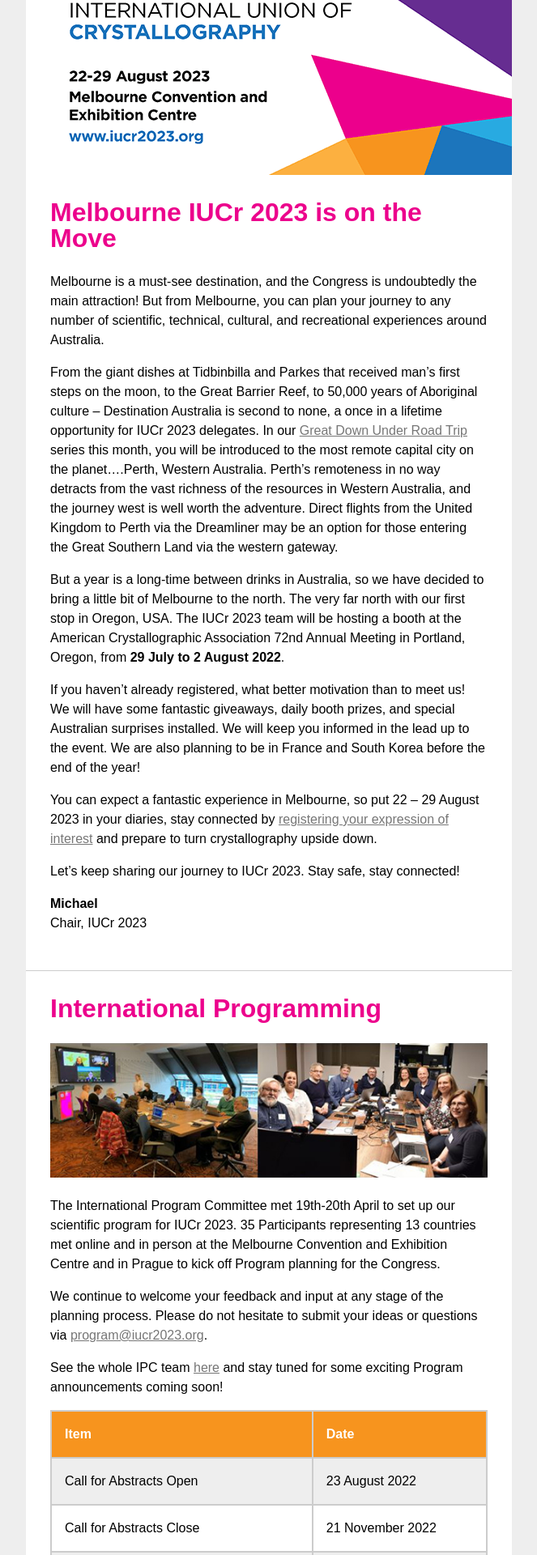
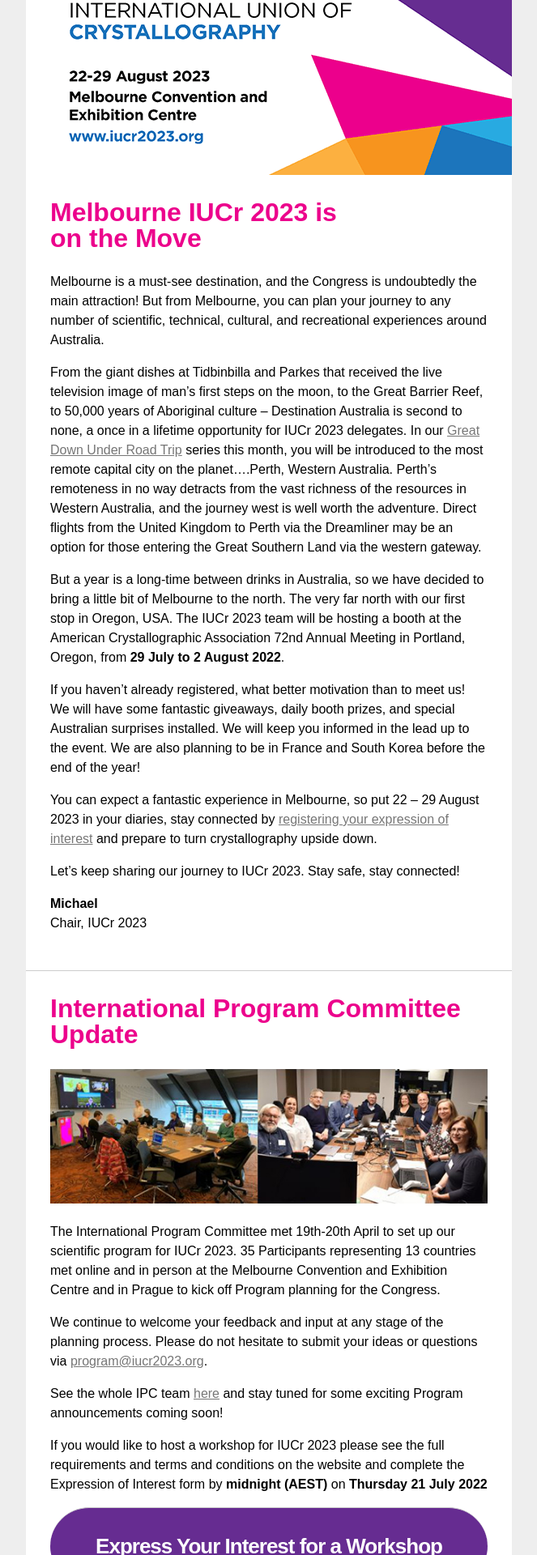
Before and after one commit to ICMS-Australasia/IUCr2023, a Jekyll site: the page news/3.html, which Jekyll copies as it is, in a window 1280 px wide. Shown: the part 331-2251 px from the top of the page at 81% size, without its empty margins (308-971 px from the left). Built offline with Jekyll 4.4.1, drawn with Linux system fonts in a browser that asks for light colours; some of the changed text lies outside the part shown.

Commit message:
ezine update

```diff
--- a/news/3.html
+++ b/news/3.html
@@ -29,10 +29,10 @@
                 <table width="600" border="0" cellspacing="0" cellpadding="30" class="no-bdr">
                     <tr>
                         <td>
-                            <h2 class="first">Melbourne IUCr 2023 is on the Move</h2>
+                            <h2 class="first">Melbourne IUCr 2023 is <br>on the Move</h2>
 
-                            <p>Melbourne is a must-see destination, and the Congress is undoubtedly the main attraction! But from Melbourne, you can plan your journey to any number of scientific, technical, cultural, and recreational experiences around Australia.  </p>
-                            <p>From the giant dishes at Tidbinbilla and Parkes that received man’s first steps on the moon, to the Great Barrier Reef, to 50,000 years of Aboriginal culture – Destination Australia is second to none, a once in a lifetime opportunity for IUCr 2023 delegates.  In our <a href="http://iucr2023.org/the-great-road-trip-downunder/" target="_blank">Great Down Under Road Trip</a> series this month, you will be introduced to the most remote capital city on the planet….Perth, Western Australia.  Perth’s remoteness in no way detracts from the vast richness of the resources in Western Australia, and the journey west is well worth the adventure.  Direct flights from the United Kingdom to Perth via the Dreamliner may be an option for those entering the Great Southern Land via the western gateway.</p>
+                            <p>Melbourne is a must-see destination, and the Congress is undoubtedly the main attraction! But from Melbourne, you can plan your journey to any number of scientific, technical, cultural, and recreational experiences around Australia.</p>
+                            <p>From the giant dishes at Tidbinbilla and Parkes that received the live television image of man’s first steps on the moon, to the Great Barrier Reef, to 50,000 years of Aboriginal culture – Destination Australia is second to none, a once in a lifetime opportunity for IUCr 2023 delegates.  In our <a href="http://iucr2023.org/the-great-road-trip-downunder/" target="_blank">Great Down Under Road Trip</a> series this month, you will be introduced to the most remote capital city on the planet….Perth, Western Australia.  Perth’s remoteness in no way detracts from the vast richness of the resources in Western Australia, and the journey west is well worth the adventure.  Direct flights from the United Kingdom to Perth via the Dreamliner may be an option for those entering the Great Southern Land via the western gateway.</p>
                             <p>But a year is a long-time between drinks in Australia, so we have decided to bring a little bit of Melbourne to the north.  The very far north with our first stop in Oregon, USA.   The IUCr 2023 team will be hosting a booth at the American Crystallographic Association 72nd Annual Meeting in Portland, Oregon, from <b>29 July to 2 August 2022</b>.</p>
                             <p>If you haven’t already registered, what better motivation than to meet us!  We will have some fantastic giveaways, daily booth prizes, and special Australian surprises installed. We will keep you informed in the lead up to the event.  We are also planning to be in France and South Korea before the end of the year!</p>
                             <p>You can expect a fantastic experience in Melbourne, so put 22 – 29 August 2023 in your diaries, stay connected by <a href="https://icmsaust.eventsair.com/iucr-2023/expression-of-interest" target="_blank">registering your expression of interest</a> and prepare to turn crystallography upside down.</p>
@@ -47,14 +47,23 @@
                 <table width="600" border="0" cellspacing="0" cellpadding="30">
                     <tr>
                         <td>
-                            <h2 class="first">International Programming</h2>
+                            <h2 class="first">International Program Committee Update</h2>
 
                             <img src="./img/3-1.jpg" width="540">
 
-                            <p>The International Program Committee met 19th-20th April to set up our scientific program for IUCr 2023.  35 Participants representing 13 countries met online and in person at the Melbourne Convention and Exhibition Centre and in Prague to kick off Program planning for the Congress. </p>
+                            <p>The International Program Committee met 19th-20th April to set up our scientific program for IUCr 2023. 35 Participants representing 13 countries met online and in person at the Melbourne Convention and Exhibition Centre and in Prague to kick off Program planning for the Congress. </p>
                             <p>We continue to welcome your feedback and input at any stage of the planning process. Please do not hesitate to submit your ideas or questions via <a href="mailto:program@iucr2023.org">program@iucr2023.org</a>. </p>
                             <p>See the whole IPC team <a href="http://iucr2023.org/international-program-committee/" target="_blank">here</a> and stay tuned for some exciting Program announcements coming soon!</p>
 
+                            <p>If you would like to host a workshop for IUCr 2023 please see the full requirements and terms and conditions on the website and complete the Expression of Interest form by <b>midnight (AEST)</b> on <b>Thursday 21 July 2022</b></p>
+                            <table class="btn" width="100%" cellpadding="20">
+                                <tr>
+                                    <td align="center">
+                                        <a href="https://iucr2023.org/call-for-workshops/" target="_blank">Express Your Interest for a Workshop</a>
+                                    </td>
+                                </tr>
+                            </table>
+                            <br>
                             <table width="100%" border="0" cellspacing="0" cellpadding="10" class="keydates">
                                 <tr>
                                     <th width="60%">Item</th>
@@ -91,16 +100,24 @@
                     <tr>
                         <td>
 
-                            <h2 class="first">Standout from the Crowd – IUCr 2023 Sponsorship </h2>
+                            <h2 class="first">Standout from the Crowd – <br>IUCr 2023 Sponsorship </h2>
                             <img src="./img/3-2.jpg" width="540">
-                            <img src="./img/iucr-p.png" class="fr mt-2" width="150">
-                            <p>The IUCr 2023 organisers are working hard to make the Congress affordable. We also want you to bring your families along. Our Congress will have family-friendly initiatives, including on-site childcare and inclusive activities. To achieve these goals and get the best scientific program to our shores, we seek the support of our partners around the world.</p>
-                            <p>Without their investment, many of our legacy goals won’t be possible.</p>
-                            <p>To have a conversation with one of our team, please contact <a href="mailto:sponsorship@iucr2023.org">sponsorship@iucr2023.org</a>.</p>
+                            <table width="540" border="0" cellspacing="0" cellpadding="0" class="no-bdr py-2">
+                                <tr>
+                                    <td><p>The IUCr 2023 organisers are working hard to make the Congress affordable. We also want you to bring your families along. Our Congress will have family-friendly initiatives, including on-site childcare and inclusive activities. To achieve these goals and get the best scientific program to our shores, we seek the support of our partners around the world.</p>
+                                        <p>Without their investment, many of our legacy goals won’t be possible.</p>
+                                        <p>To have a conversation with one of our team, please contact <a href="mailto:sponsorship@iucr2023.org">sponsorship@iucr2023.org</a>.</p></td>
+                                    <td width="140" valign="top">
+                                        <img src="./img/iucr-p.png" align="right" class="fr mt-2" width="140">
+                                    </td>
+                                </tr>
+
+
+                            </table>
                             <table class="btn" width="100%" cellpadding="20">
                                 <tr>
                                     <td align="center">
-                                        <a href="#" target="_blank">Download the prospectus here</a>
+                                        <a href="http://iucr2023.org/sponsorship-opportunities/" target="_blank">Download the Prospectus Here</a>
                                     </td>
                                 </tr>
                             </table>
@@ -113,9 +130,9 @@
                     <tr>
                         <td>
                             <h2 class="first">A Crystallographic Tour of Australia and New Zealand</h2>
-                            <p><b>Perth – the city that welcomed the crystallographic community in 1987</b></p>
+                            <p><b>Perth – the city that welcomed the world crystallographic community in 1987</b></p>
                             <img src="./img/3-3-1.jpg" width="540">
-                            <p>Thirty-five years ago, the Australian crystallographic community were delighted to welcome the international community to our shores.  The event has had an enduring legacy for our society, which enabled us to establish the ‘1987 fund’, which has brought a high-profile crystallographer to our shores for each of our local Crystals meetings.   Perth was a perfect location for the Congress, despite being one of the most isolated cities in the world. Still, it has been a strength of Australian X-ray crystallography for many years, under the auspices of Ted Maslen, Allan White and many others. A homage to quasicrystals can be found in the Bayliss Building of the University of Western Australia (UWA). The floor is covered in a beautiful <a href="https://www.uwa.edu.au/Facilities/Bayliss-Building" target="_blank">Penrose tile floor and a 20 m DNA replica</a>.</p>
+                            <p>Thirty-five years ago, the Australian crystallographic community were delighted to welcome the international community to our shores.  The event has had an enduring legacy for our society, which enabled us to establish the ‘1987 fund’, which has brought a high-profile crystallographer to our shores for each of our local Crystals meetings. Perth was a perfect location for the Congress, despite being one of the most isolated cities in the world. Still, it has been a strength of Australian X-ray crystallography for many years, under the auspices of Ted Maslen, Allan White and many others. A homage to quasicrystals can be found in the Bayliss Building of the University of Western Australia (UWA). The floor is covered in a beautiful <a href="https://www.uwa.edu.au/Facilities/Bayliss-Building" target="_blank">Penrose tile floor and a 20 meter tall replica</a> of the DNA structure.</p>
                             <img src="./img/3-4.jpg" width="540">
                             <div class="img-desc">
                                 <p>(images clockwise)<br>
@@ -125,8 +142,8 @@
                             </div>
 
 
-                            <p>Wider afield, the state of Western Australia is the location for some of the oldest rocks on the planet, with the Jack Hills <a href="https://www.iycr2014.org/learn/crystallography365/articles/20140220" target="_blank">zircons dated to be 4.4 billion years old</a>.  If you are willing to drive –a lot - there are numerous geo-crystallography marvels across the state – <a href="https://www.sharkbay.org/publications/fact-sheets-guides/stromatolites/" target="_blank">from the stromatolites in Shark Bay</a> and komatiites at Serpentine Bay to the karstic landforms at the <a href="https://www.westernaustralia.com/en/Attraction/Purnululu_(Bungle_Bungle)_National_Park/56b266a77b935fbe730e5b6d" target="_blank">Purnululu National Park</a>. </p>
-                            <p>Perth is an ideal stop-over location for delegates joining us from Europe, with direct flights from London and Rome (starting June 2022). It’s a city of beaches, good food and a drive away from some great wine regions.</p>
+                            <p>Wider afield, the state of Western Australia is the location for some of the oldest rocks on the planet, with the Jack Hills <a href="https://www.iycr2014.org/learn/crystallography365/articles/20140220" target="_blank">zircons dated to be 4.4 billion years old</a>.  If you are willing to drive (a lot) there are numerous geo-crystallography marvels across the state from the <a href="https://www.sharkbay.org/publications/fact-sheets-guides/stromatolites/" target="_blank">stromatolites in Shark Bay</a> and komatiites at Serpentine Bay to the karstic landforms at the <a href="https://www.westernaustralia.com/en/Attraction/Purnululu_(Bungle_Bungle)_National_Park/56b266a77b935fbe730e5b6d" target="_blank">Purnululu National Park</a>. Before closing in November 2020, Western Australia was the world’s largest single producer of natural pink diamonds from the world-renowned diamond mine - Argyle Mine. Whilst mining operations may have ceased; the diamonds can still be bought…for a price!</p>
+                            <p>Perth is an ideal stop-over location for delegates joining us from Europe, with direct flights from London and Rome (starting June 2022). Take a day or so to rest and energise before the next four hour connecting flight to Melbourne. It’s a city of beaches, good food and a drive away from some great wine regions.</p>
 
                         </td>
                     </tr>
@@ -136,7 +153,7 @@
                 <table width="600" border="0" cellspacing="0" cellpadding="30">
                     <tr>
                         <td>
-                            <h2 class="first">Click and Collect - a complimentary registration to IUCr 2023!</h2>
+                            <h2 class="first">Click and Collect - a complimentary registration to <br>IUCr 2023!</h2>
                             <img src="./img/3-5.jpg" width="540">
                             <p>For those who went to IUCr 2021 in Prague, you may have been gifted a Melbournian Keep Cup? And with a photographic category called ‘Coffee’ - you may be starting to see a trend with the 2023 Congress.</p>
                             <p>There are two other categories to inspire your creative arts, and we will be soon sharing some of the submissions for the People’s Choice voting.  Click here to view full details. It’s an easy and fun way to save your registration fee!</p>
--- a/news/style.css
+++ b/news/style.css
@@ -139,6 +139,16 @@
   padding: 0;
 }
 
+.py-2 {
+  padding-top: 20px;
+  padding-bottom: 20px;
+}
+
+.py-3 {
+  padding-top: 30px;
+  padding-bottom: 30px;
+}
+
 .first {
   margin-top: 0;
   padding-top: 0;
--- a/news/style.scss
+++ b/news/style.scss
@@ -88,7 +88,8 @@
     table {padding: 0 20px;}
     td {padding: 0;}
 }
-
+.py-2 {padding-top: 20px; padding-bottom: 20px;}
+.py-3 {padding-top: 30px; padding-bottom: 30px;}
 .first { margin-top: 0; padding-top: 0;}
 .last { margin-bottom: 0; padding-bottom: 0;}
 .mt-1 { margin-top: 1rem;}
```
Also changed, not shown: 1 other file.
